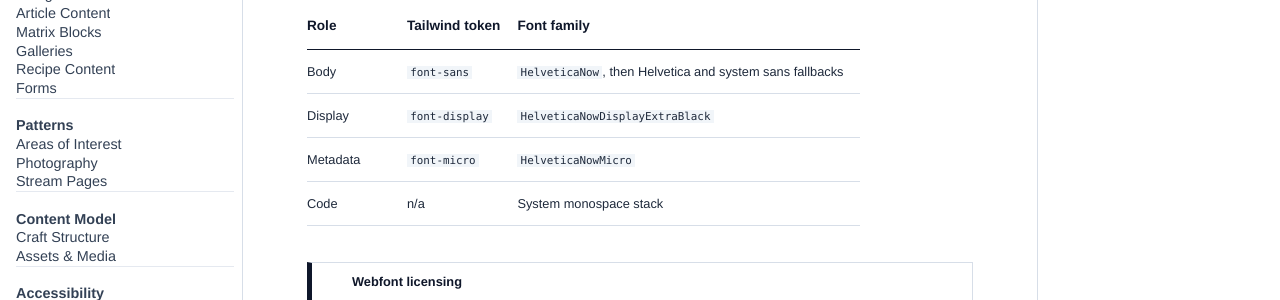
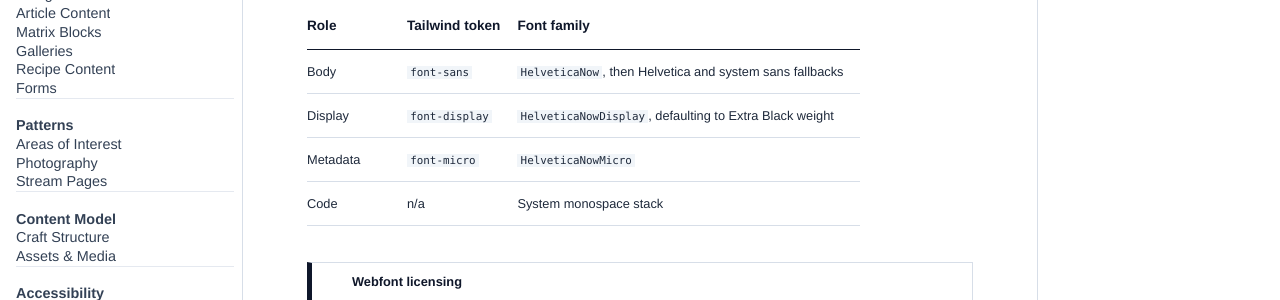
Before and after one commit to bentilden/Design-System, an MkDocs documentation site: the page built from docs/foundations/typography.md, in a window 1280 px wide and 900 px high. Shown: the part 380-680 px from the top of the window. Built offline with MkDocs 1.6.1 and Material for MkDocs 9.7.7, drawn with Linux system fonts in a browser that asks for light colours; some web fonts are replaced.

Commit message:
Add local serve script and double-click launcher
bin/serve-design-system bootstraps a .venv if needed and starts mkdocs serve; "Open Design System.command" provides a macOS double-click entry point that delegates to it. Also clarifies the font-display token description in typography docs.

```diff
--- a/docs/foundations/typography.md
+++ b/docs/foundations/typography.md
@@ -35,7 +35,7 @@ The site uses Helvetica Now families for text, display, and microcopy.
 | Role | Tailwind token | Font family |
 | --- | --- | --- |
 | Body | `font-sans` | `HelveticaNow`, then Helvetica and system sans fallbacks |
-| Display | `font-display` | `HelveticaNowDisplayExtraBlack` |
+| Display | `font-display` | `HelveticaNowDisplay`, defaulting to Extra Black weight |
 | Metadata | `font-micro` | `HelveticaNowMicro` |
 | Code | n/a | System monospace stack |
 
```
Also changed, not shown: 2 other files.
